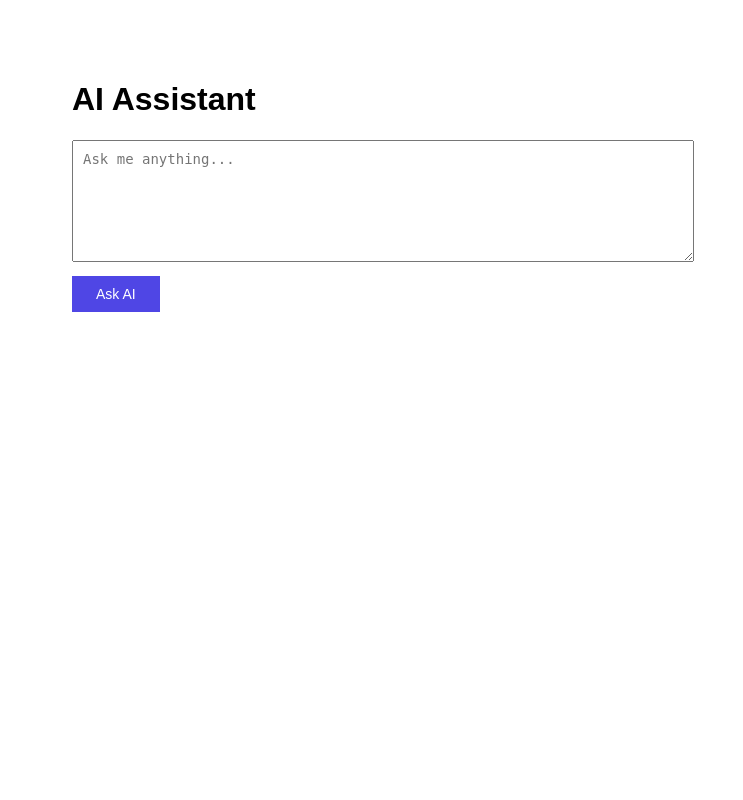
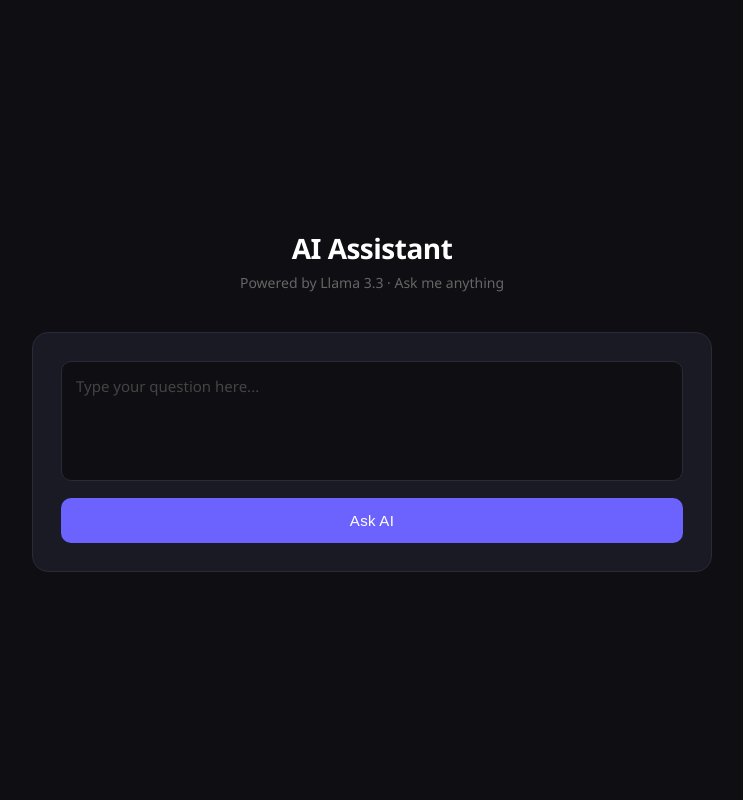
Before and after one commit to Tameem-2428/flask-app-ai, a Flask app: page / in a window 1280 px wide. Shown: the whole page, without its empty margins (268-1011 px from the left). Run offline with Flask 3, Linux system fonts and the light colour scheme.

Commit message:
Update chatbot.html

```diff
--- a/templates/chatbot.html
+++ b/templates/chatbot.html
@@ -1,26 +1,129 @@
 <!DOCTYPE html>
 <html>
 <head>
-    <title>My AI Assistant</title>
+    <title>AI Assistant</title>
     <style>
-        body { font-family: Arial; max-width: 600px; margin: 40px auto; padding: 20px; }
-        textarea { width: 100%; height: 100px; padding: 10px; font-size: 14px; }
-        button { background: #4F46E5; color: white; padding: 10px 24px; border: none; cursor: pointer; font-size: 14px; margin-top: 10px; }
-        .answer { background: #f4f4f4; padding: 20px; margin-top: 20px; border-radius: 8px; line-height: 1.6; }
+        * { margin: 0; padding: 0; box-sizing: border-box; }
+        body {
+            font-family: 'Segoe UI', Arial, sans-serif;
+            background: #0f0f13;
+            color: #e8e8e8;
+            min-height: 100vh;
+            display: flex;
+            align-items: center;
+            justify-content: center;
+            padding: 20px;
+        }
+        .container {
+            width: 100%;
+            max-width: 680px;
+        }
+        .header {
+            text-align: center;
+            margin-bottom: 40px;
+        }
+        .header h1 {
+            font-size: 28px;
+            font-weight: 600;
+            color: #ffffff;
+            letter-spacing: -0.5px;
+        }
+        .header p {
+            color: #666;
+            font-size: 14px;
+            margin-top: 6px;
+        }
+        .card {
+            background: #1a1a24;
+            border: 1px solid #2a2a38;
+            border-radius: 16px;
+            padding: 28px;
+        }
+        textarea {
+            width: 100%;
+            height: 120px;
+            background: #0f0f13;
+            border: 1px solid #2a2a38;
+            border-radius: 10px;
+            color: #e8e8e8;
+            font-size: 15px;
+            padding: 14px;
+            resize: none;
+            outline: none;
+            font-family: 'Segoe UI', Arial, sans-serif;
+            transition: border 0.2s;
+        }
+        textarea:focus {
+            border-color: #6C63FF;
+        }
+        textarea::placeholder {
+            color: #444;
+        }
+        button {
+            width: 100%;
+            background: #6C63FF;
+            color: white;
+            border: none;
+            border-radius: 10px;
+            padding: 14px;
+            font-size: 15px;
+            font-weight: 500;
+            cursor: pointer;
+            margin-top: 12px;
+            transition: background 0.2s;
+            letter-spacing: 0.3px;
+        }
+        button:hover {
+            background: #5a52e0;
+        }
+        .answer-box {
+            margin-top: 24px;
+            background: #0f0f13;
+            border: 1px solid #2a2a38;
+            border-radius: 10px;
+            padding: 20px;
+        }
+        .answer-label {
+            font-size: 11px;
+            font-weight: 600;
+            color: #6C63FF;
+            letter-spacing: 1px;
+            text-transform: uppercase;
+            margin-bottom: 10px;
+        }
+        .answer-text {
+            font-size: 15px;
+            color: #c8c8d8;
+            line-height: 1.8;
+        }
+        .dot {
+            display: inline-block;
+            width: 8px;
+            height: 8px;
+            background: #6C63FF;
+            border-radius: 50%;
+            margin-right: 8px;
+        }
     </style>
 </head>
 <body>
+    <div class="container">
+        <div class="header">
             <h1>AI Assistant</h1>
+            <p>Powered by Llama 3.3 · Ask me anything</p>
+        </div>
+        <div class="card">
             <form action="/ask" method="POST">
-        <textarea name="question" placeholder="Ask me anything..."></textarea>
-        <br>
+                <textarea name="question" placeholder="Type your question here..."></textarea>
                 <button type="submit">Ask AI</button>
             </form>
             {% if answer %}
-    <div class="answer">
-        <strong>Answer:</strong>
-        <p>{{ answer }}</p>
+            <div class="answer-box">
+                <div class="answer-label"><span class="dot"></span>Answer</div>
+                <div class="answer-text">{{ answer }}</div>
             </div>
             {% endif %}
+        </div>
+    </div>
 </body>
 </html>
```
Lines whose indentation alone changed are shown as unchanged.
